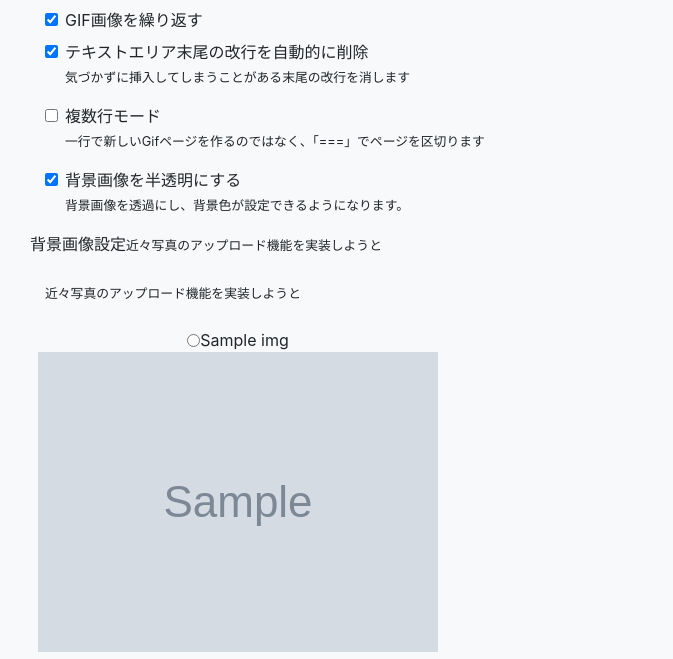
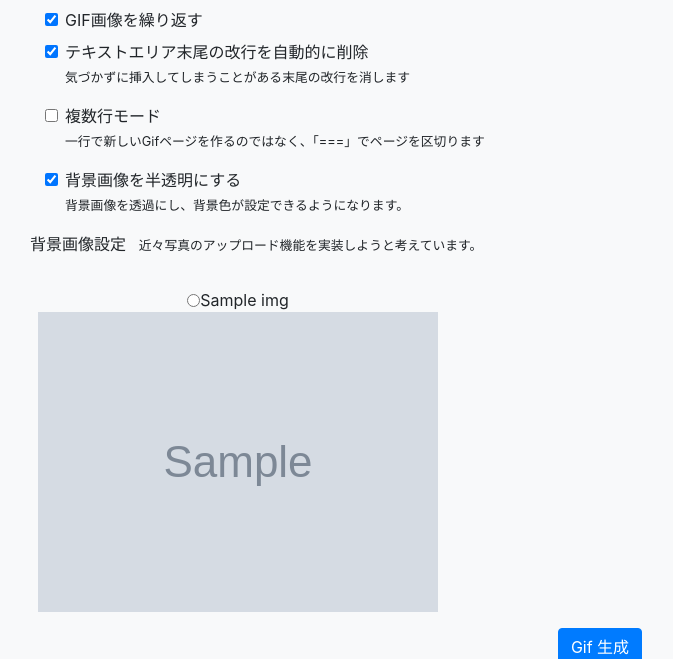
Before and after one commit to Ouvill/gif_creator, a Node project: template views/index.ejs in a window 1280 px wide. Shown: the part 1638-2297 px from the top of the page, without its empty margins (40-713 px from the left). Run offline with Node 20 templates, Linux system fonts and the light colour scheme; the template is opened without the code that fills it: most values are stand-ins (such as "Sample title", 1, 10 or a date in 2020); grey boxes marked "Sample" are stand-in pictures; some libraries are stand-ins or nearby versions.

Commit message:
言葉修正

```diff
--- a/views/index.ejs
+++ b/views/index.ejs
@@ -289,10 +289,9 @@
     <div class="row my-2">
       <p>背景画像設定</p>
       <p>
-        <small>近々写真のアップロード機能を実装しようと</small>
+        <small>　近々写真のアップロード機能を実装しようと考えています。　</small>
       </p>
     </div>
-    <p><small>近々写真のアップロード機能を実装しようと</small></p>
     <div class="row">
       <form id="background_form" class="form-inline">
         <%  img_list.forEach(function( img_item , index) { %>
```
